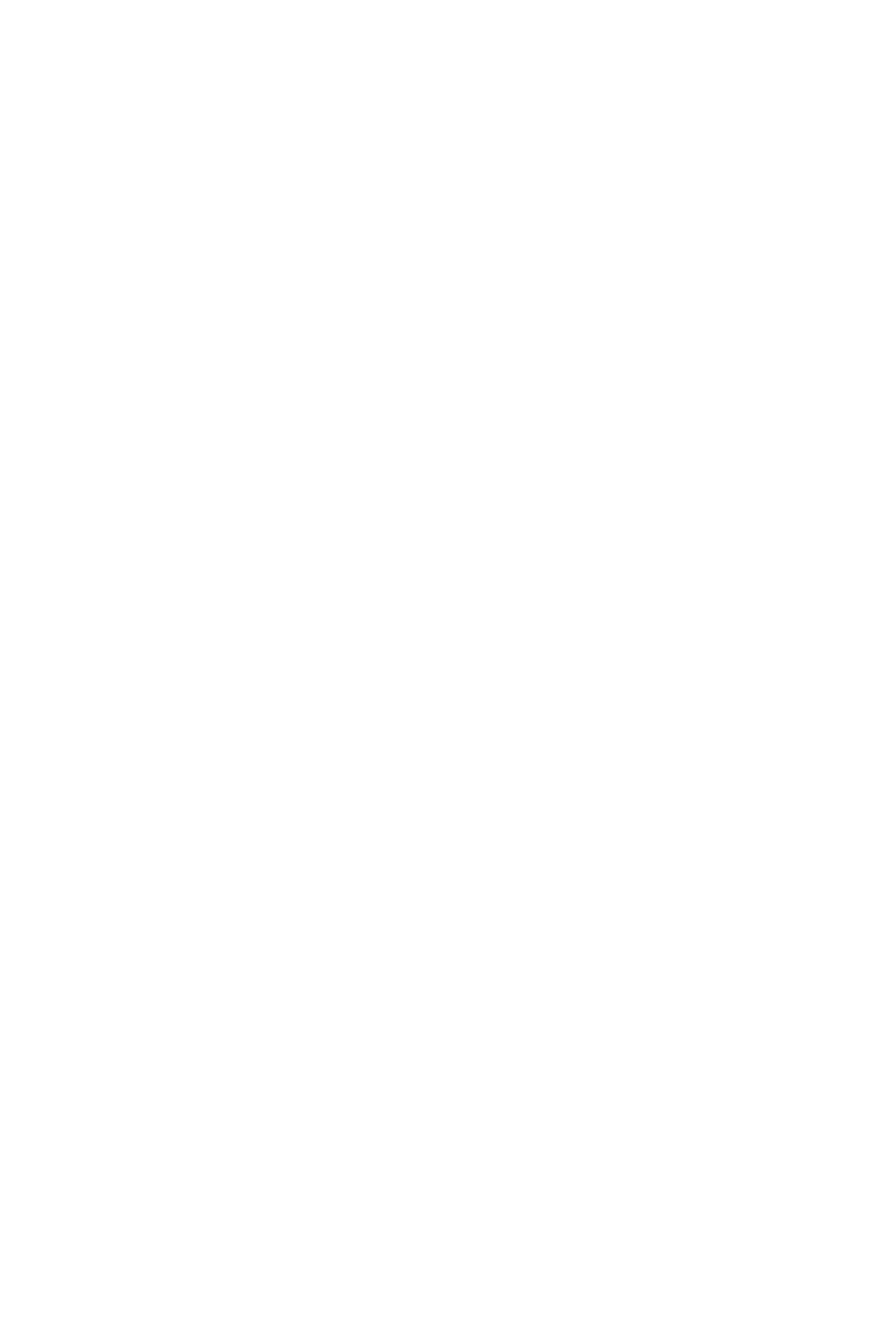
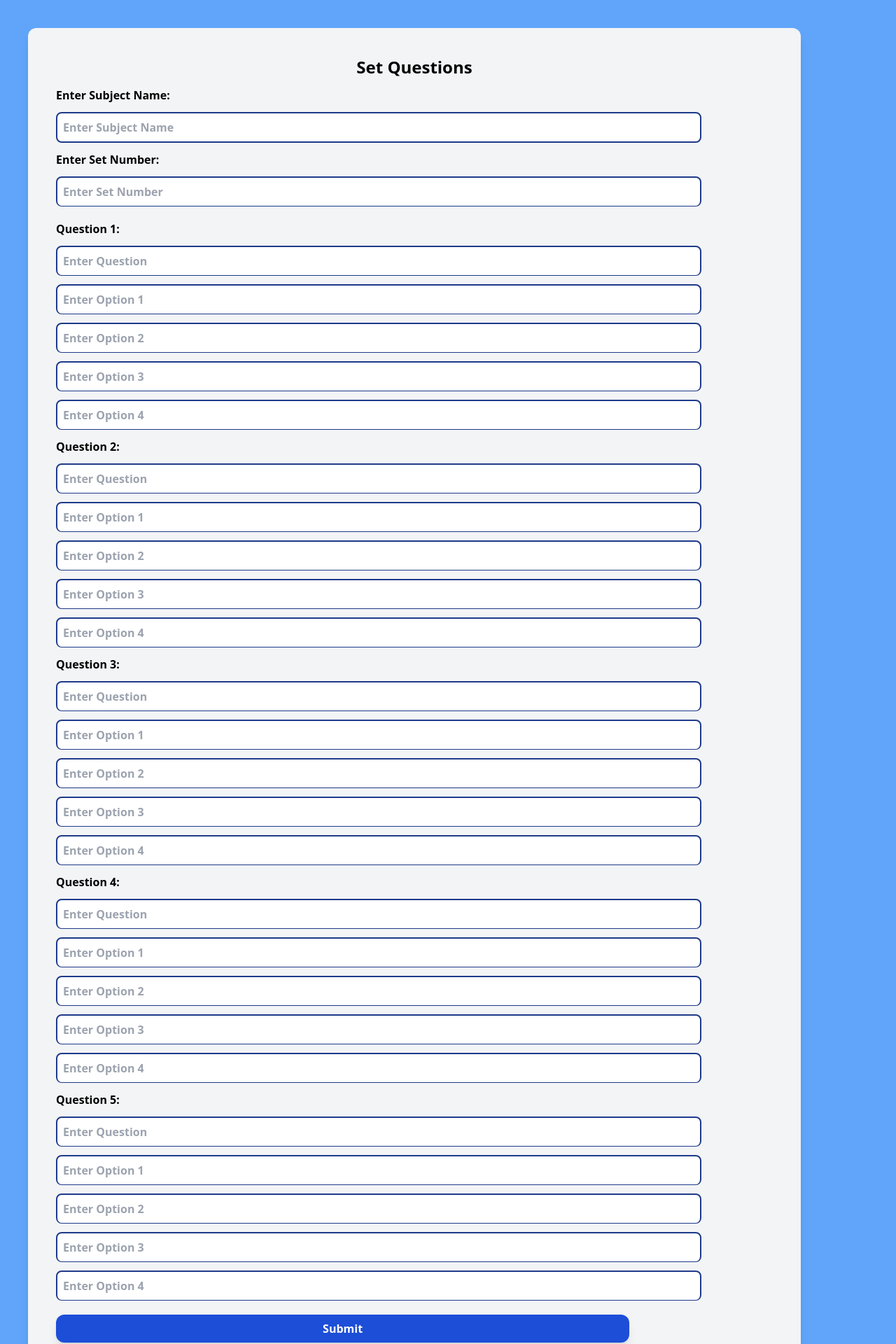
Before and after one commit to TheAkashRoy/ERP-System, a React (Create React App) app in the folder frontend/: page /update-question in a window 1280 px wide. Before the commit this address had no page. Shown: the top 1920 px of the page at 70% size. Before the commit the page ends 800 px from the top, so only its background shows below. Built offline with nearby package versions, Linux system fonts and the light colour scheme.

Commit message:
question set form done

```diff
--- a/frontend/package.json
+++ b/frontend/package.json
@@ -10,6 +10,7 @@
     "react": "^18.2.0",
     "react-cookie": "^6.1.1",
     "react-dom": "^18.2.0",
+    "react-icons": "^4.11.0",
     "react-router": "^6.17.0",
     "react-router-dom": "^6.16.0",
     "react-scripts": "5.0.1",
--- a/frontend/src/App.js
+++ b/frontend/src/App.js
@@ -3,6 +3,7 @@ import './App.css';
 import Home from './components/Home'
 import {Routes,Route} from "react-router-dom"
 import Teacher from './components/Teacher';
+import Question from './components/Question';
 function App() {
   return (
     <>
@@ -10,6 +11,7 @@ function App() {
    <Routes>
       <Route path="/" element={<Home/>}/>
       <Route path="/teacher" element={<Teacher/>}/>
+      <Route path="/update-question" element={<Question/>}/>
       </Routes>
 
     </>
--- a/frontend/src/components/Home.js
+++ b/frontend/src/components/Home.js
@@ -30,9 +30,8 @@ const LoginForm = () => {
         const data = await response.json();
         console.log("data from response",data);
         // setToken(data.token);
-        // setUsername(inputUsername);
+         setUsername(username);
         setError("");
-        navigate("/teacher");
       } else {
         setError("Login failed. Please check your username.");
       }
@@ -55,9 +54,13 @@ const LoginForm = () => {
       if (response.ok) {
         const data = await response.json();
         console.log("data from response",data);
-        // setToken(data.token);
-        // setUsername(inputUsername);
+         setToken(data.token);
+         //setUsername(username);
         setError("");
+        if(token){
+          navigate("/teacher");
+        }
+
       } else {
         setError("Login failed. Please check your username.");
       }
@@ -70,11 +73,11 @@ const LoginForm = () => {
     <div className="w-[55%] lg:w-[40%]">
     <img src={login}></img>
     </div>
-    <div className="shadow-md border-2 rounded-xl p-6 w-[80%] lg:w-[48%]">
+    <div className="shadow-md border-2 rounded-xl p-6 w-[80%] lg:w-[39%]">
 
   {isLogin ? (
     <form className="flex flex-col gap-3">
-      <label>
+      <label className="font-semibold text-lg">
         Username
         <br/>
       <input
@@ -82,67 +85,20 @@ const LoginForm = () => {
         placeholder="Enter your username"
         value={username}
         onChange={(e) => setUsername(e.target.value)}
+        className="border-2 border-blue-900 rounded-lg p-2 w-[90%]"
       />
       </label>
-      <label>
+      <label className="font-semibold text-lg">
       Password <br/>
       <input
         type="password"
         placeholder="Enter your password"
         value={inputPassword}
         onChange={(e) => setInputPassword(e.target.value)}
+        className="border-2 border-blue-900 rounded-lg p-2 w-[90%]"
       />
       </label>
-      <label>
-        Designation<br/>
-        <input
-  type="radio"
-  id="teacher"
-  name="designation"
-  value="Teacher"
-  checked={designation === "Teacher"}
-  onChange={() => setDesignation("Teacher")}
-/>
-<label htmlFor="teacher">Teacher</label>
-
-<input
-  type="radio"
-  id="student"
-  name="designation"
-  value="Student"
-  checked={designation === "Student"}
-  onChange={() => setDesignation("Student")}
-/>
-<label htmlFor="student">Student</label>
-
-      </label>
-      <button type="submit" onClick={handleLogin}>
-        Login
-      </button>
-      <button onClick={() => setIsLogin(!isLogin)} className="p-2 text-white bg-blue-700 rounded-xl">
-    {isLogin ? "Register" : "Login"}
-  </button>
-    </form>
-  ) : (
-    <form className="flex flex-col gap-1">
-    <label>
-    Username <br/>
-      <input
-        type="text"
-        placeholder="Enter your username"
-        value={username}
-        onChange={(e) => setUsername(e.target.value)}
-      /></label>
-      <label>
-      Password <br/>
-      <input
-        type="password"
-        placeholder="Enter your password"
-        value={inputPassword}
-        onChange={(e) => setInputPassword(e.target.value)}
-      /></label>
-      <br />
-      <label>
+      <label className="font-semibold text-lg">
         Designation:
         <input
   type="radio"
@@ -165,14 +121,66 @@ const LoginForm = () => {
 <label htmlFor="student">Student</label>
 
       </label>
-      <button type="submit" onClick={handleRegister}>
+      <button type="submit" onClick={handleLogin} className="p-2 text-white bg-blue-700 rounded-xl w-[80%] shadow-lg font-semibold mb-5">
+        Login
+      </button>
+
+    </form>
+  ) : (
+    <form className="flex flex-col gap-1">
+    <label className="font-semibold text-lg">
+    Username
+      <input
+        type="text"
+        placeholder="Enter your username"
+        value={username}
+        onChange={(e) => setUsername(e.target.value)}
+        className="border-2 border-blue-900 rounded-lg p-2 w-[90%]"
+
+      /></label>
+      <label className="font-semibold text-lg">
+      Password <br/>
+      <input
+        type="password"
+        placeholder="Enter your password"
+        value={inputPassword}
+        onChange={(e) => setInputPassword(e.target.value)}
+        className="border-2 border-blue-900 rounded-lg p-2 w-[90%]"
+
+      /></label>
+      <br />
+      <label className="font-semibold text-lg">
+        Designation:<br/>
+        <input
+  type="radio"
+  id="teacher"
+  name="designation"
+  value="Teacher"
+  checked={designation === "Teacher"}
+  onChange={() => setDesignation("Teacher")}
+/>
+<label htmlFor="teacher">Teacher</label>
+
+<input
+  type="radio"
+  id="student"
+  name="designation"
+  value="Student"
+  checked={designation === "Student"}
+  onChange={() => setDesignation("Student")}
+/>
+<label htmlFor="student">Student</label>
+
+      </label>
+      <button type="submit" onClick={handleRegister} className="p-2 text-white bg-blue-700 rounded-xl w-[80%] shadow-lg font-semibold mb-5">
         Register
       </button>
-      <button onClick={() => setIsLogin(!isLogin)} className="p-2 text-white bg-blue-700 rounded-lg">
+    </form>
+  )}
+  <p className="mb-2 ">{isLogin ? "If not registered,register below " : "If registered login below"}</p>
+  <button onClick={() => setIsLogin(!isLogin)} className="p-2 text-blue-700 border-2 border-blue-700 font-semibold w-[80%] rounded-xl shadow-lg">
     {isLogin ? "Register" : "Login"}
   </button>
-    </form>
-  )}
   </div>
     </div>
   );
--- a/frontend/src/components/Question.jsx
+++ b/frontend/src/components/Question.jsx
@@ -1,11 +1,109 @@
-import React from 'react'
+import React, { useState } from 'react';
 
-function Question() {
+const QuestionForm = () => {
+  const [formData, setFormData] = useState({
+    subject: '',
+    setNo: '',
+    questions: [
+      { question: '', options: Array(4).fill('') },
+      { question: '', options: Array(4).fill('') },
+      { question: '', options: Array(4).fill('') },
+      { question: '', options: Array(4).fill('') },
+      { question: '', options: Array(4).fill('') },
+    ],
+  });
+
+  const handleChange = (e) => {
+    const { name, value } = e.target;
+    setFormData({ ...formData, [name]: value });
+  };
+
+  const handleQuestionChange = (e, questionIndex) => {
+    const { name, value } = e.target;
+    const updatedQuestions = [...formData.questions];
+    updatedQuestions[questionIndex][name] = value;
+    setFormData({ ...formData, questions: updatedQuestions });
+  };
+
+  const handleOptionChange = (e, questionIndex, optionIndex) => {
+    const value = e.target.value;
+    const updatedQuestions = [...formData.questions];
+    updatedQuestions[questionIndex].options[optionIndex] = value;
+    setFormData({ ...formData, questions: updatedQuestions });
+  };
+
+  const handleSubmit = (e) => {
+    e.preventDefault();
+    // You can handle the submission of the form data here, e.g., send it to a server.
+    console.log('Form data:', formData);
+  };
+
   return (
-    <div>
+    <div className='flex flex-col gap-2 items-start justify-start bg-blue-400 p-10'>
+      <form
+        onSubmit={handleSubmit}
+        className='shadow-lg rounded-xl bg-gray-100 w-[92%] p-10 font-semibold'
+      >
+        <h1 className='font-bold text-center text-2xl mb-3'>Set Questions</h1>
+        <div className='flex flex-col gap-3'>
+          <label>Enter Subject Name:</label>
+          <input
+            type="text"
+            name="subject"
+            value={formData.subject}
+            onChange={handleChange}
+            placeholder='Enter Subject Name'
+            className='border-2 border-blue-900 rounded-lg p-2 w-[90%]'
+          />
+        </div>
+        <div className='flex flex-col gap-3 mt-3'>
+          <label>Enter Set Number:</label>
+          <input
+            type="text"
+            name="setNo"
+            value={formData.setNo}
+            onChange={handleChange}
+            placeholder='Enter Set Number'
+            className='border-2 border-blue-900 border-b rounded-lg p-2 w-[90%] mb-5'
+          />
+        </div>
+        <div className='flex flex-col gap-3'>
+          {formData.questions.map((question, questionIndex) => (
+            <div key={questionIndex} className='flex flex-col gap-3'>
+              <label>Question {questionIndex + 1}:</label>
+              <input
+                type="text"
+                name="question"
+                value={question.question}
+                className='border-2 border-blue-900 border-b rounded-lg p-2 w-[90%]'
+                placeholder='Enter Question'
+                onChange={(e) => handleQuestionChange(e, questionIndex)}
+              />
+              {question.options.map((option, optionIndex) => (
+                <div key={optionIndex}>
+                  <label></label>
+                  <input
+                    type="text"
+                    value={option}
+                    onChange={(e) => handleOptionChange(e, questionIndex, optionIndex)}
+                    placeholder={`Enter Option ${optionIndex + 1}`}
+                    className='border-2 border-blue-900 border-b rounded-lg p-2 w-[90%]'
+                  />
+                </div>
+              ))}
+            </div>
+          ))}
+        </div>
+        <button
+          type="submit"
+          className="p-2 text-white bg-blue-700 rounded-xl mt-5 w-[80%] shadow-lg font-semibold mb-5"
+          onClick={handleSubmit}
+        >
+          Submit
+        </button>
+      </form>
+    </div>
+  );
+};
 
-    </div>
-  )
-}
-
-export default Question
+export default QuestionForm;
--- a/frontend/src/components/Teacher.js
+++ b/frontend/src/components/Teacher.js
@@ -1,9 +1,11 @@
 import React from 'react'
-
+import { useGlobalContext } from "../context/GlobalContext";
 function Teacher() {
+  const { username, setUsername, token, setToken } = useGlobalContext();
   return (
     <div>
-      <h1>I am not follower I am a leader</h1>
+    <h1>Username: {username}</h1>
+    <h2> Helloooooo</h2>
     </div>
   )
 }
```
Also changed, not shown: 1 other file (tests, documents, lock files or other folders).
